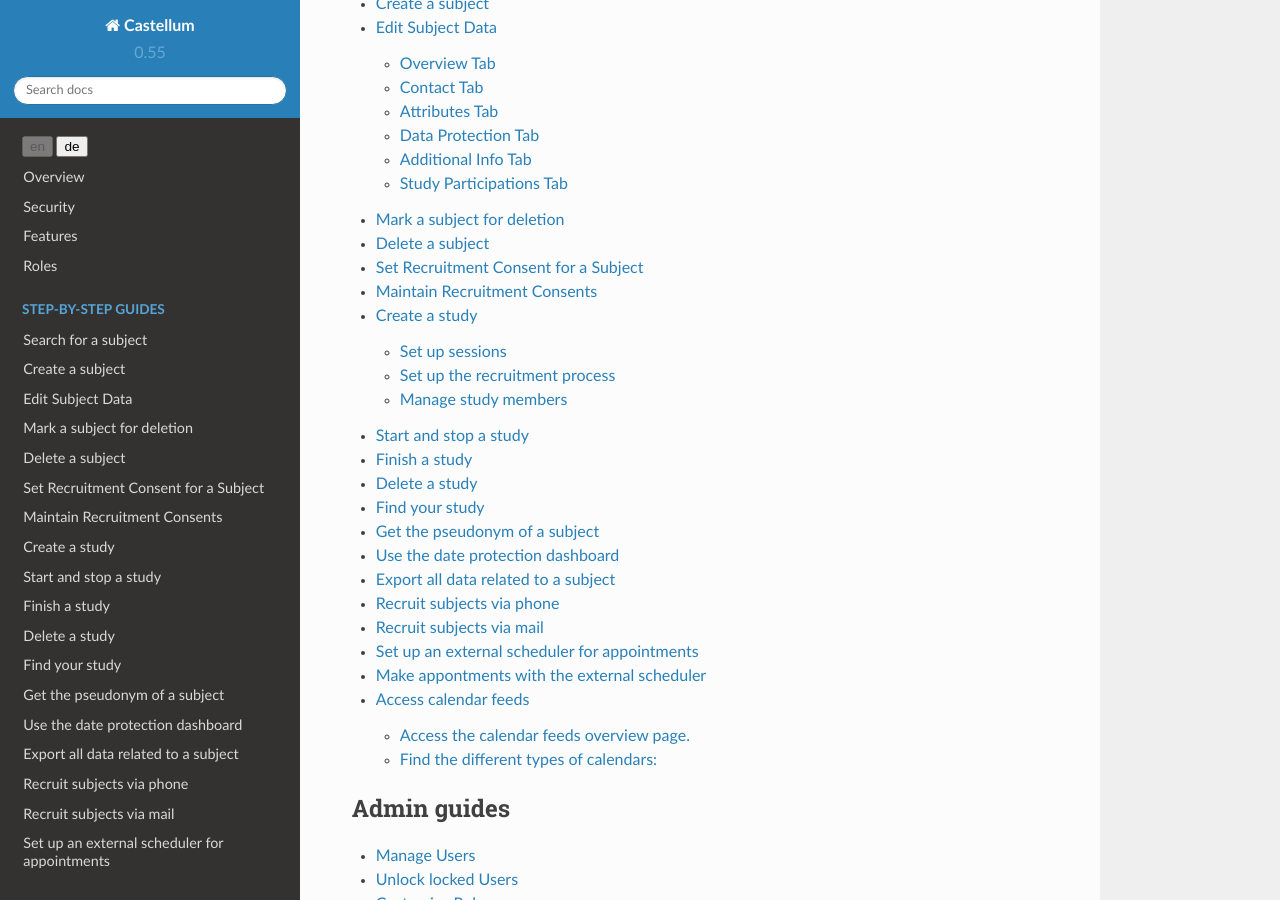
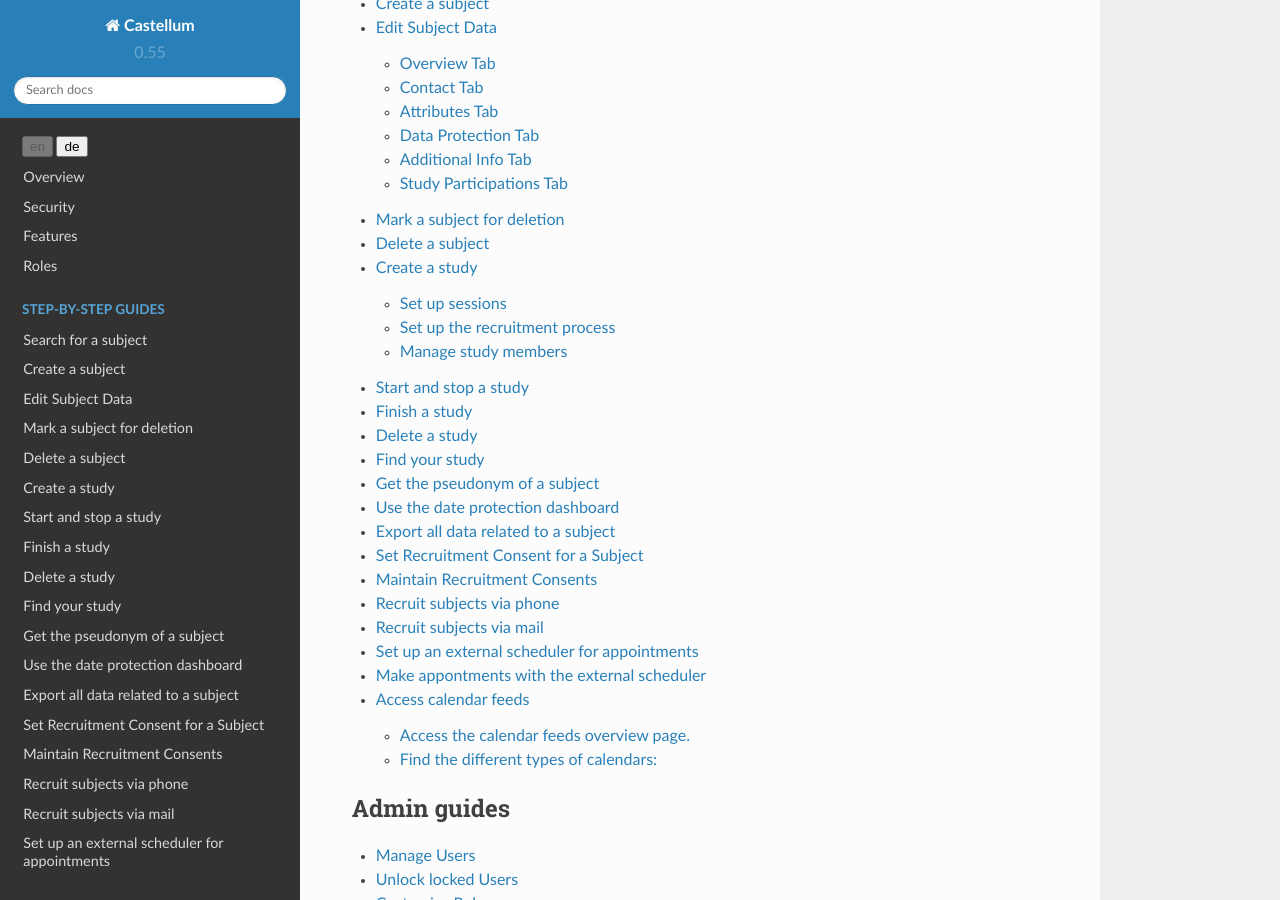
Before and after one commit to DouglasNeuroInformatics/castellum, a Sphinx documentation site: the page built from source/index.rst, in a window 1280 px wide and 900 px high, scrolled down 780 px. Built offline with Sphinx 7.4.7 and the Read the Docs theme 2.0.0, drawn with Linux system fonts in a browser that asks for light colours.

```diff
--- a/source/index.rst
+++ b/source/index.rst
@@ -19,11 +19,11 @@ Welcome to Castellum's documentation!
    :caption: Step-by-step guides
 
    guides/subject-management
-   guides/consent-management
    guides/study-management
    guides/subject-get-pseudonym
    guides/data-protection
 
+   guides/consent-management
    guides/recruitment
    guides/appointments-external-scheduler
    guides/access-calendar-feeds
```
